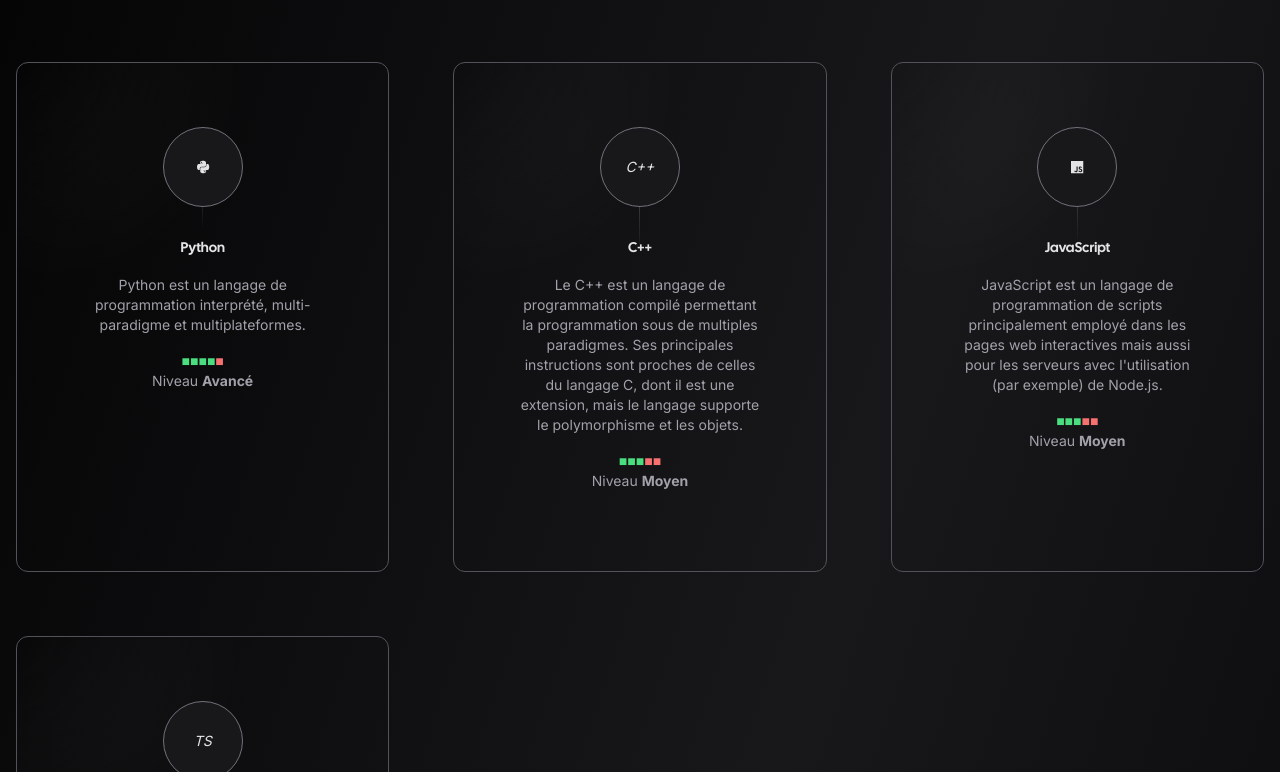
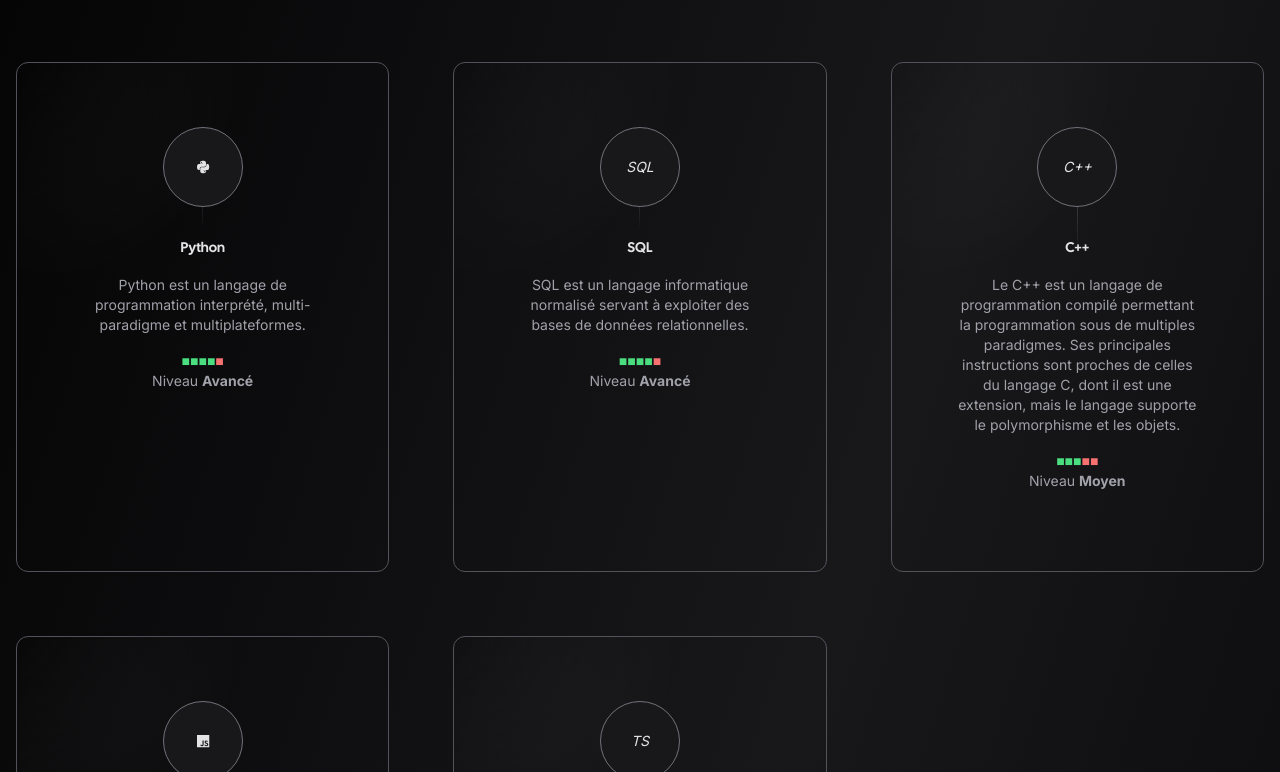
Before and after one commit to Farmeurimmo/old-portfolio, a Next.js app: page /dev in a window 1280 px wide. Shown: the part 800-1572 px from the top of the page. Built offline with nearby package versions, Linux system fonts and the light colour scheme; no server answers; what tailwindcss-debug-screens would draw is missing.

Commit message:
Ajout du langage SQL dans la page développeur

```diff
--- a/app/dev/page.tsx
+++ b/app/dev/page.tsx
@@ -39,6 +39,14 @@ const skills = [
         description: "Python est un langage de programmation interprété, multi-paradigme et multiplateformes.",
         niveau: 4,
         icon: <FontAwesomeIcon icon={faPython}/>,
+    },
+    {
+        name: "SQL",
+        href: "https://fr.wikipedia.org/wiki/Structured_Query_Language",
+        label: "SQL",
+        description: "SQL est un langage informatique normalisé servant à exploiter des bases de données relationnelles.",
+        niveau: 4,
+        icon: <i className="fas fa-database">SQL</i>,
     },
     {
         name: "C++",
```
